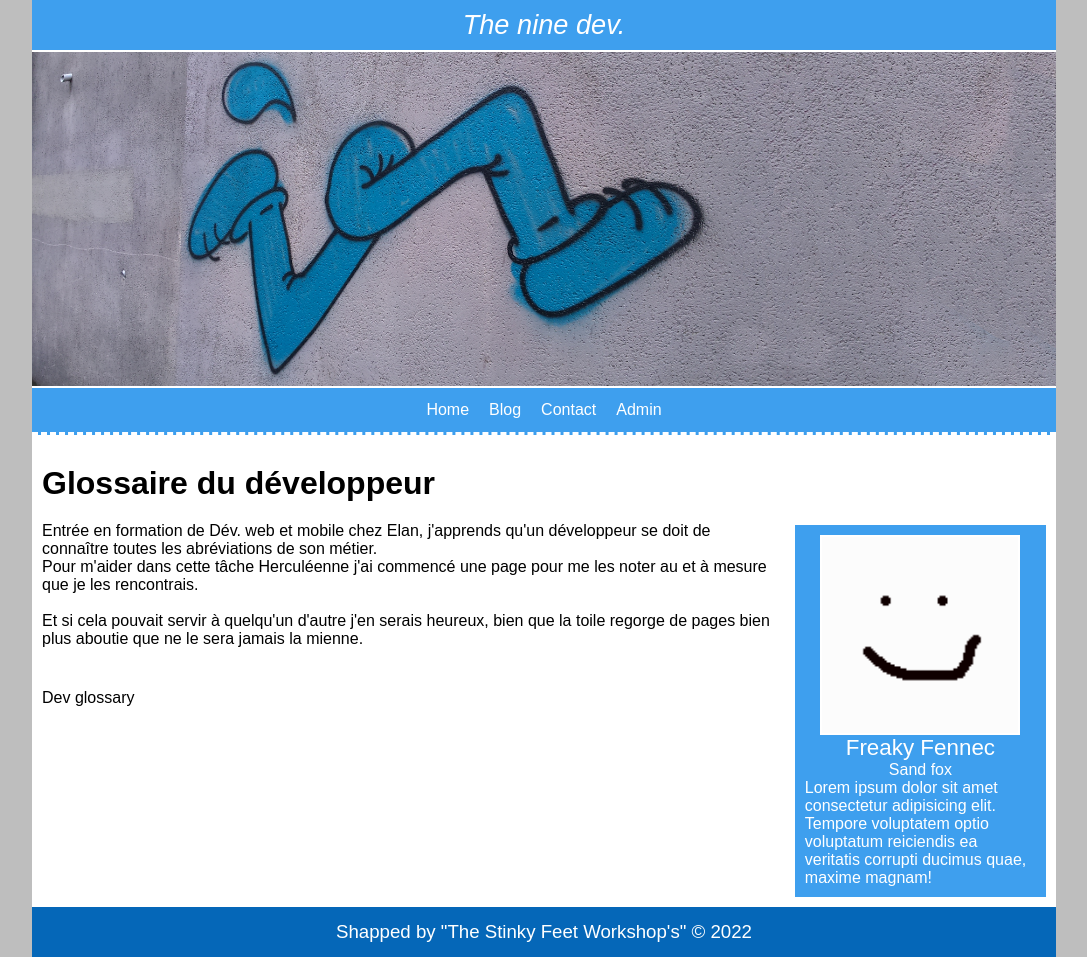
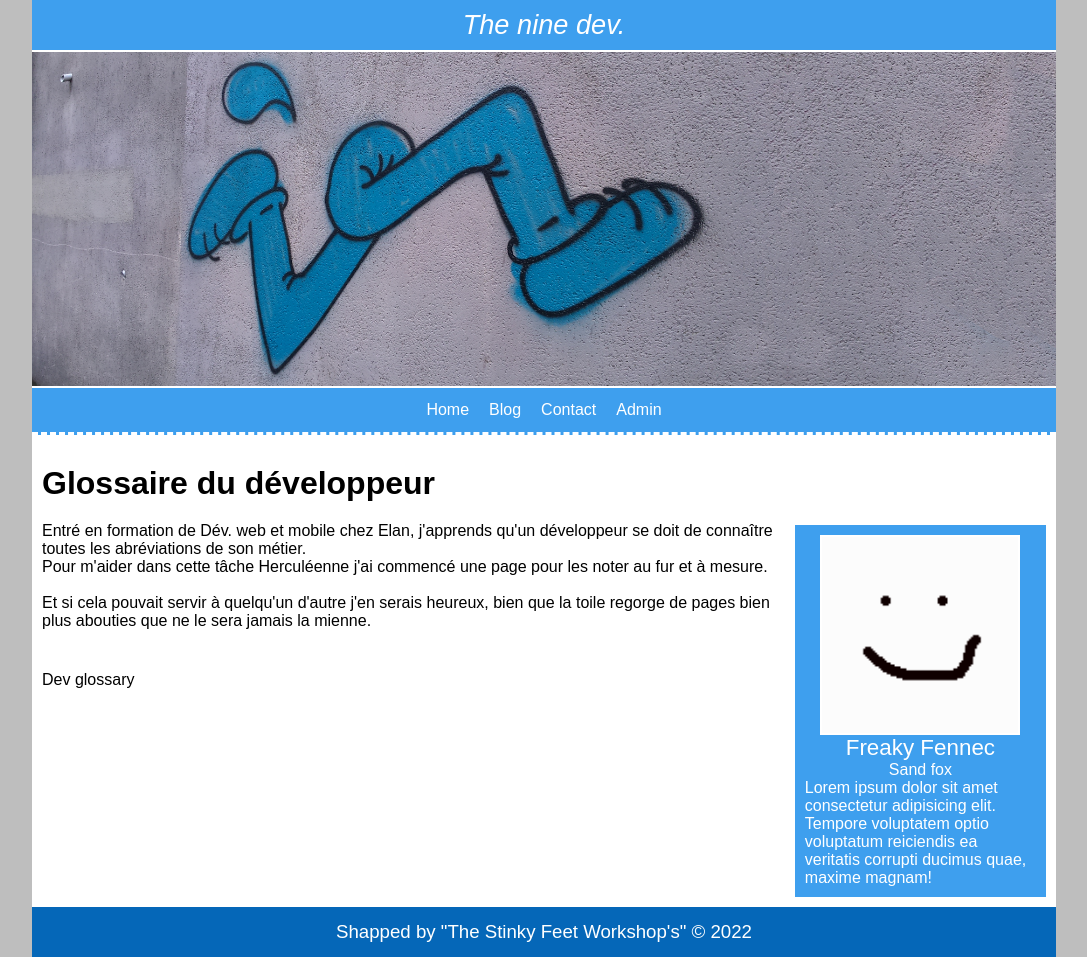
Before and after one commit to FreakyFennec/AbdelHamid_JINANI, a PHP site: page /AbdelHamid_JINANI/Glossary/ in a window 1280 px wide. Shown: the whole page, without its empty margins (96-1183 px from the left). Run offline with PHP 8.4, Linux system fonts and the light colour scheme.

Commit message:
Corrected the presentation

```diff
--- a/Glossary/index.php
+++ b/Glossary/index.php
@@ -28,9 +28,9 @@
         <main>
             <article>
                 <h1 id="title_article">Glossaire du développeur</h1>
-                <p id="presentation">Entrée en formation de Dév. web et mobile chez Elan, j'apprends qu'un développeur se doit de connaître toutes les abréviations de son métier. <br>
-                Pour m'aider dans cette tâche Herculéenne j'ai commencé une page pour me les noter au et à mesure que je les rencontrais.<br><br>
-                Et si cela pouvait servir à quelqu'un d'autre j'en serais heureux, bien que la toile regorge de pages bien plus aboutie que ne le sera jamais la mienne.</p><br>
+                <p id="presentation">Entré en formation de Dév. web et mobile chez Elan, j'apprends qu'un développeur se doit de connaître toutes les abréviations de son métier. <br>
+                Pour m'aider dans cette tâche Herculéenne j'ai commencé une page pour les noter au fur et à mesure.<br><br>
+                Et si cela pouvait servir à quelqu'un d'autre j'en serais heureux, bien que la toile regorge de pages bien plus abouties que ne le sera jamais la mienne.</p><br>
                 <p><a href="dev_glossary/display_dev_glossary.php" class="link_pages">Dev glossary</a></p>
             </article>
             <aside>
```
